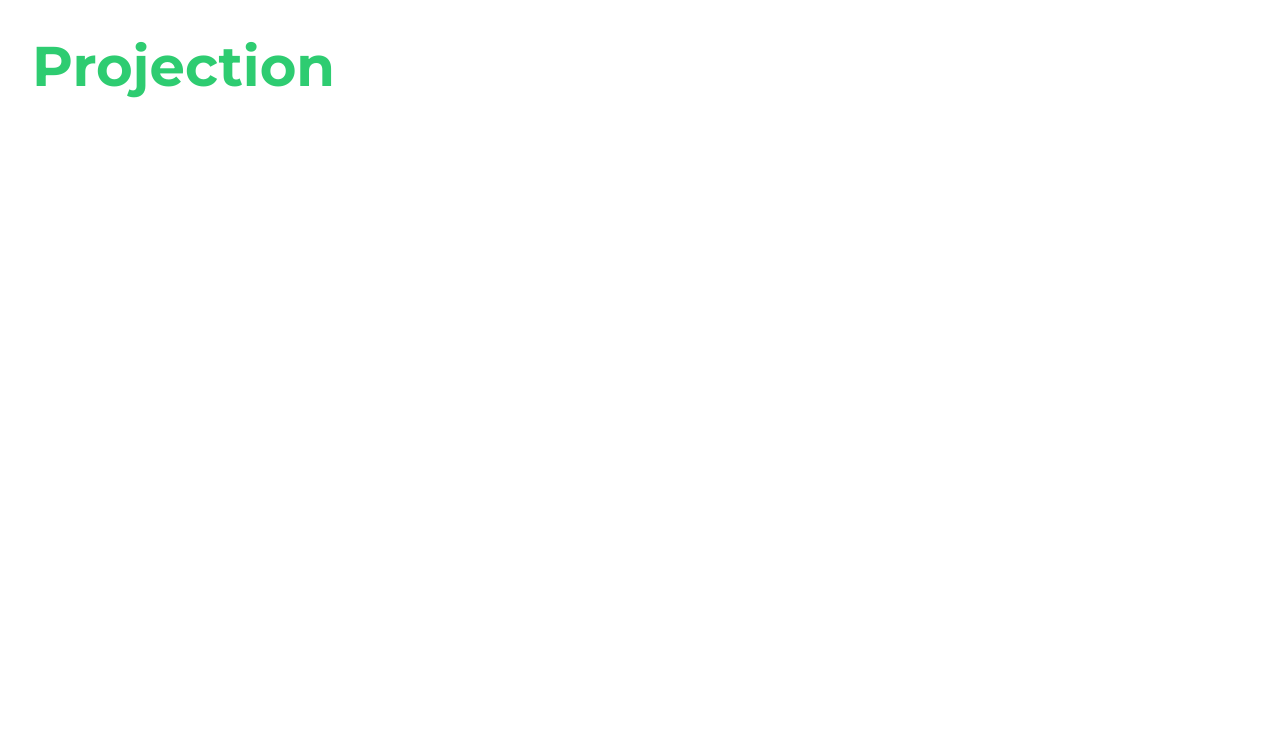
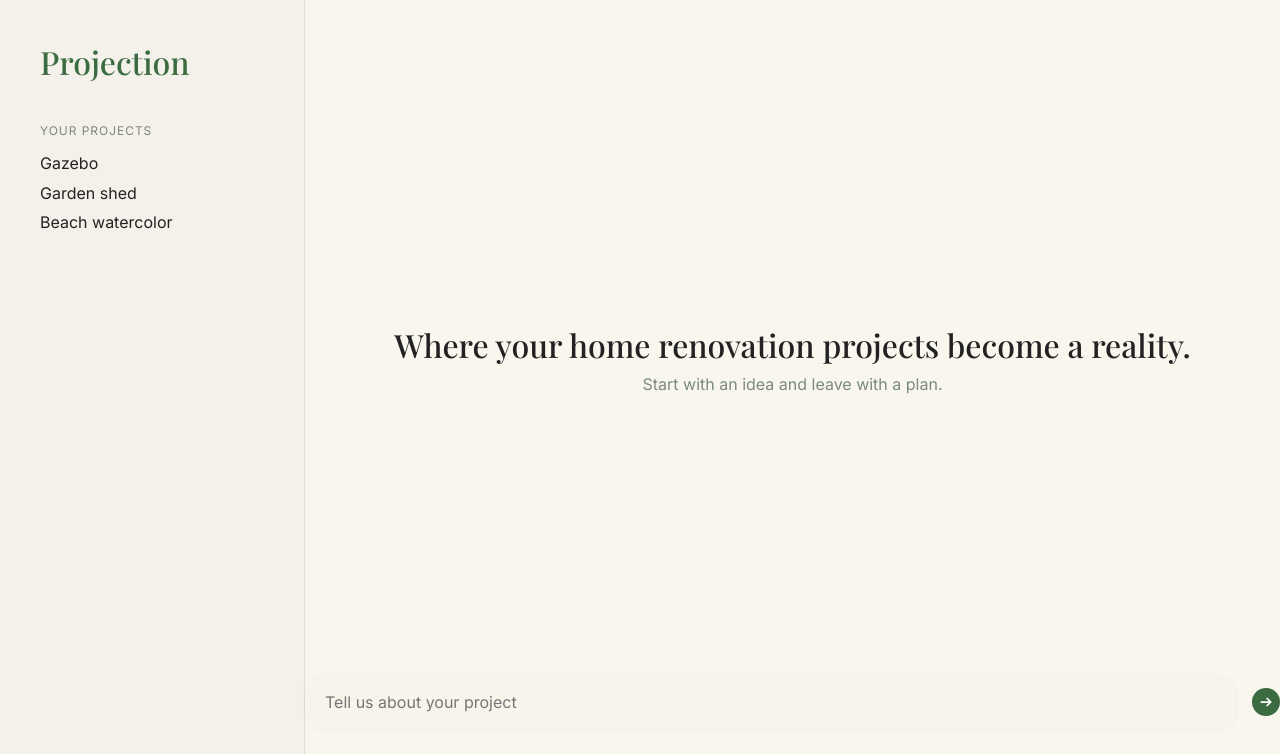
Before and after one commit to gilliannieh/projection, a React (Create React App) app: page / in a window 1280 px wide. Shown: the top 754 px of the page. Built offline with nearby package versions, Linux system fonts and the light colour scheme.

Commit message:
More UI Stuff
Figma file!

```diff
--- a/src/App.css
+++ b/src/App.css
@@ -1,34 +1,38 @@
-.App {
-  text-align: left;
-  padding: 2rem;
+@import url('https://fonts.googleapis.com/css2?family=Inter:wght@400;500&family=Playfair+Display:wght@500&display=swap');
+
+body, html, #root, .App {
+  height: 100%;
+  margin: 0;
+  padding: 0;
+  background: #f9f6ee;
+  font-family: 'Inter', sans-serif;
 }
 
-.App-header {
-  background-color: #282c34;
-  padding: 1rem;
+.App {
+  min-height: 100vh;
   display: flex;
-  align-items: center;
-  justify-content: flex-start;
-  width: 100%;
+  flex-direction: row;
+  background: #f9f6ee;
 }
 
-.App-title {
-  color: #2ecc71;
+.app-header {
+  background-color: #202123;
+  padding: 1rem 2rem;
+  border-bottom: 1px solid #565869;
+}
+
+.app-title {
+  color: #19c37d;
   margin: 0;
-  font-size: 3.5rem;
+  font-size: 1.5rem;
   font-family: 'Montserrat', sans-serif;
   font-weight: 700;
 }
 
-.App-content {
-  background-color: #282c34;
-  min-height: calc(100vh - 4rem);
+.app-content {
+  flex: 1;
   display: flex;
-  flex-direction: column;
-  align-items: center;
-  justify-content: center;
-  font-size: calc(10px + 2vmin);
-  color: white;
+  overflow: hidden;
 }
 
 .App-link {
--- a/src/App.js
+++ b/src/App.js
@@ -1,9 +1,12 @@
 import './App.css';
+import Sidebar from './components/Sidebar';
+import Chat from './components/Chat';
 
 function App() {
   return (
     <div className="App">
-      <h1 className="App-title">Projection</h1>
+      <Sidebar />
+      <Chat />
     </div>
   );
 }
--- /dev/null
+++ b/src/components/Chat.css
@@ -0,0 +1,119 @@
+.chat-outer-container {
+  flex: 1;
+  background: #f9f6ee;
+  display: flex;
+  align-items: center;
+  justify-content: center;
+  height: 100vh;
+}
+
+.chat-inner-container {
+  width: 100%;
+  max-width: 1100px;
+  height: 90vh;
+  display: flex;
+  flex-direction: column;
+  justify-content: flex-end;
+}
+
+.messages {
+  flex: 1;
+  display: flex;
+  flex-direction: column;
+  align-items: center;
+  justify-content: center;
+  padding: 0;
+}
+
+.welcome-message {
+  text-align: center;
+  margin-top: 0;
+}
+
+.welcome-title {
+  font-family: 'Playfair Display', serif;
+  font-size: 2rem;
+  color: #222;
+  margin-bottom: 0.5rem;
+}
+
+.welcome-subtitle {
+  font-family: 'Inter', sans-serif;
+  font-size: 1rem;
+  color: #7b8a7a;
+}
+
+.input-form {
+  width: 100%;
+  display: flex;
+  align-items: center;
+  background: none;
+  padding: 0 0 2rem 0;
+  justify-content: center;
+}
+
+.chat-input {
+  flex: 1;
+  max-width: 900px;
+  padding: 1rem 1.25rem;
+  border: none;
+  border-radius: 16px;
+  background: #f7f4ec;
+  color: #222;
+  font-size: 1rem;
+  font-family: 'Inter', sans-serif;
+  box-shadow: 0 1px 4px rgba(60,60,60,0.04);
+  margin-right: 1rem;
+}
+
+.chat-input:focus {
+  outline: 2px solid #3a6b41;
+}
+
+.send-button {
+  background: none;
+  border: none;
+  padding: 0;
+  cursor: pointer;
+  display: flex;
+  align-items: center;
+}
+
+.send-button svg {
+  display: block;
+}
+
+.message {
+  display: none;
+}
+
+.message.user {
+  background-color: #40414f;
+  color: white;
+  margin-left: auto;
+}
+
+.message.assistant {
+  background-color: #444654;
+  color: white;
+  margin-right: auto;
+}
+
+.chat-container {
+  flex: 1;
+  display: flex;
+  flex-direction: column;
+  height: 100vh;
+  background-color: #343541;
+}
+
+.message {
+  padding: 1rem;
+  margin: 0.5rem 0;
+  border-radius: 0.375rem;
+  max-width: 80%;
+}
+
+.send-button:hover {
+  background-color: #1a8870;
+}
--- /dev/null
+++ b/src/components/Chat.js
@@ -0,0 +1,57 @@
+import React, { useState } from 'react';
+import './Chat.css';
+
+function Chat() {
+  const [messages, setMessages] = useState([]);
+  const [input, setInput] = useState('');
+
+  const handleSubmit = (e) => {
+    e.preventDefault();
+    if (input.trim()) {
+      setMessages([...messages, { text: input, sender: 'user' }]);
+      setInput('');
+      // Here you would typically make an API call to get the response
+      setTimeout(() => {
+        setMessages(prev => [...prev, { text: 'This is a response from Projection', sender: 'assistant' }]);
+      }, 1000);
+    }
+  };
+
+  return (
+    <div className="chat-outer-container">
+      <div className="chat-inner-container">
+        <div className="messages">
+          {messages.length === 0 ? (
+            <div className="welcome-message">
+              <div className="welcome-title">Where your home renovation projects become a reality.</div>
+              <div className="welcome-subtitle">Start with an idea and leave with a plan.</div>
+            </div>
+          ) : (
+            messages.map((message, index) => (
+              <div key={index} className={`message ${message.sender}`}>
+                {message.text}
+              </div>
+            ))
+          )}
+        </div>
+        <form className="input-form" onSubmit={handleSubmit}>
+          <input
+            type="text"
+            value={input}
+            onChange={(e) => setInput(e.target.value)}
+            placeholder="Tell us about your project"
+            className="chat-input"
+          />
+          <button type="submit" className="send-button" aria-label="Send">
+            <svg width="28" height="28" viewBox="0 0 24 24" fill="none" xmlns="http://www.w3.org/2000/svg">
+              <circle cx="12" cy="12" r="12" fill="#3a6b41"/>
+              <path d="M8 12L16 12M16 12L13 9M16 12L13 15" stroke="white" strokeWidth="1.5" strokeLinecap="round" strokeLinejoin="round"/>
+            </svg>
+          </button>
+        </form>
+      </div>
+    </div>
+  );
+}
+
+export default Chat;
--- /dev/null
+++ b/src/components/Sidebar.css
@@ -0,0 +1,68 @@
+.sidebar {
+  width: 240px;
+  height: 100vh;
+  background: #f4f1ea;
+  color: #222;
+  padding: 2.5rem 1.5rem 1.5rem 2.5rem;
+  display: flex;
+  flex-direction: column;
+  font-family: 'Inter', sans-serif;
+  border-right: 1px solid #e0ddd6;
+}
+
+.sidebar-title {
+  font-family: 'Playfair Display', serif;
+  color: #3a6b41;
+  font-size: 2rem;
+  font-weight: 500;
+  margin-bottom: 2.5rem;
+}
+
+.sidebar-label {
+  font-size: 0.75rem;
+  color: #7b8a7a;
+  letter-spacing: 0.08em;
+  font-family: 'Inter', sans-serif;
+  font-variant: small-caps;
+  margin-bottom: 0.75rem;
+}
+
+.new-chat {
+  margin-bottom: 1rem;
+}
+
+.new-chat-button {
+  width: 100%;
+  padding: 0.75rem;
+  background-color: #343541;
+  color: white;
+  border: 1px solid #565869;
+  border-radius: 0.375rem;
+  cursor: pointer;
+  font-size: 0.875rem;
+  transition: background-color 0.2s;
+}
+
+.new-chat-button:hover {
+  background-color: #40414f;
+}
+
+.project-list {
+  flex: 1;
+  overflow-y: auto;
+}
+
+.project-item {
+  font-size: 1rem;
+  color: #222;
+  padding: 0.2rem 0;
+  margin-bottom: 0.2rem;
+  border-radius: 0.375rem;
+  cursor: pointer;
+  font-family: 'Inter', sans-serif;
+  transition: background 0.2s;
+}
+
+.project-item:hover {
+  background: #ece8df;
+}
--- /dev/null
+++ b/src/components/Sidebar.js
@@ -0,0 +1,26 @@
+import React from 'react';
+import './Sidebar.css';
+
+function Sidebar() {
+  const projects = [
+    { id: 1, name: 'Gazebo' },
+    { id: 2, name: 'Garden shed' },
+    { id: 3, name: 'Beach watercolor' },
+  ];
+
+  return (
+    <div className="sidebar">
+      <div className="sidebar-title">Projection</div>
+      <div className="sidebar-label">YOUR PROJECTS</div>
+      <div className="project-list">
+        {projects.map(project => (
+          <div key={project.id} className="project-item">
+            {project.name}
+          </div>
+        ))}
+      </div>
+    </div>
+  );
+}
+
+export default Sidebar;
```
